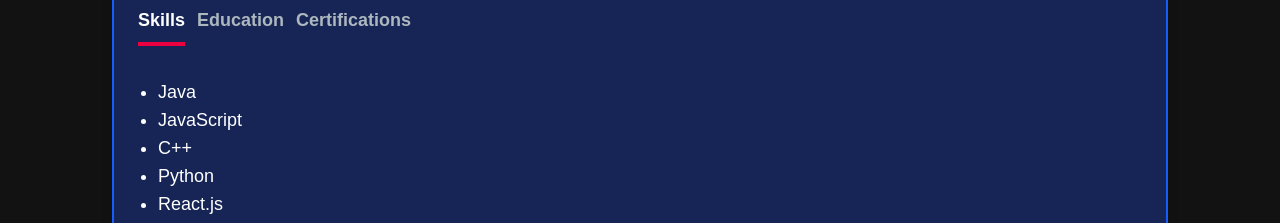
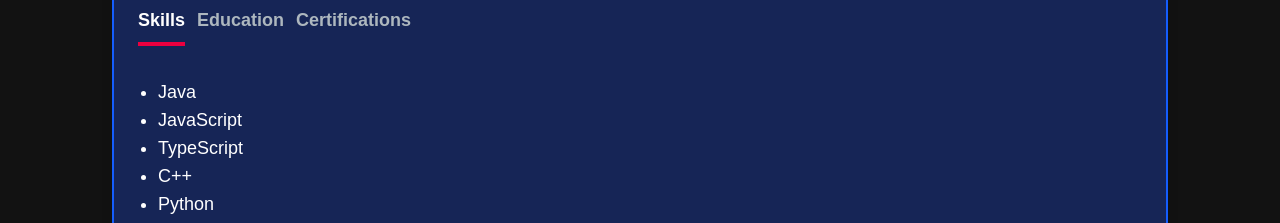
Before and after one commit to sutpat1/portfolio-website, a Next.js app: page / in a window 1280 px wide. Shown: the part 1260-1483 px from the top of the page. Built offline with nearby package versions, Linux system fonts and the light colour scheme.

Commit message:
Added typescript skill

```diff
--- a/src/app/components/AboutSection.tsx
+++ b/src/app/components/AboutSection.tsx
@@ -17,6 +17,7 @@ const TAB_DATA: TabData[] = [
             <ul className="list-disc pl-5">
                 <li>Java</li>
                 <li>JavaScript</li>
+                <li>TypeScript</li>
                 <li>C++</li>
                 <li>Python</li>
                 <li>React.js</li>
```
